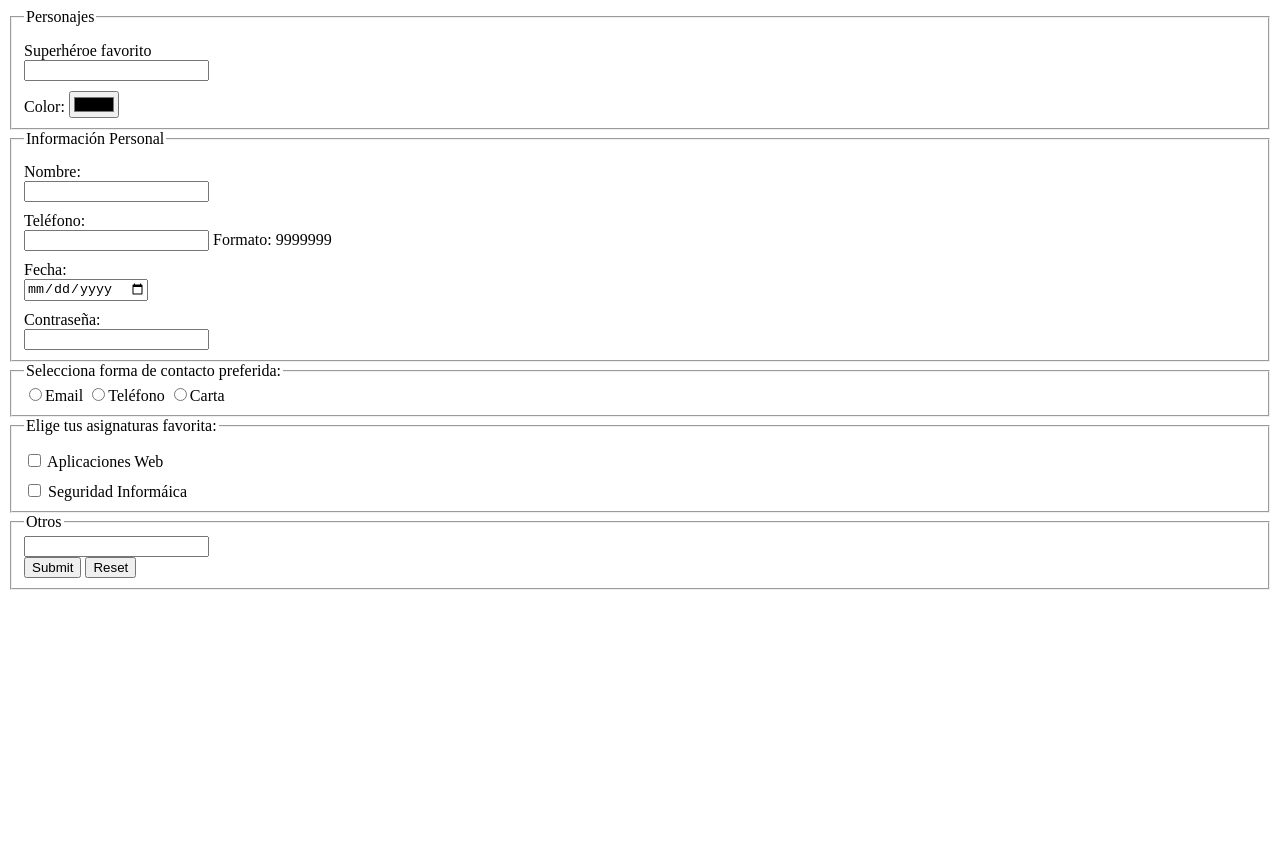
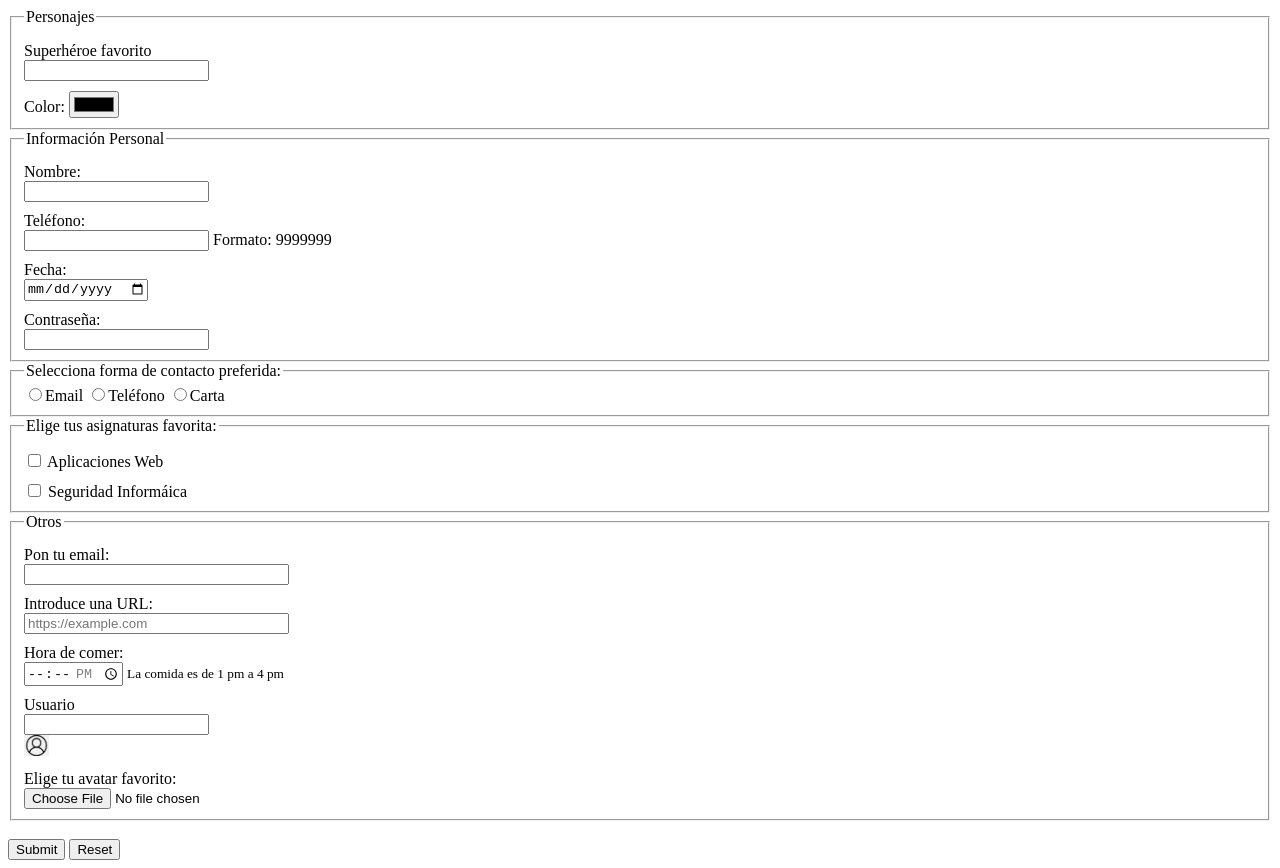
Before and after one commit to Atu69/13_atuel_soria, a plain HTML site: page 2.4.2/formulario2.html in a window 1280 px wide. Before the commit the page ends 800 px from the top, so only its background shows below. Drawn offline with Linux system fonts and the light colour scheme.

Commit message:
formularios

```diff
--- a/2.4.2/formulario2.html
+++ b/2.4.2/formulario2.html
@@ -66,7 +66,22 @@
           </fieldset>
           <fieldset>
             <legend>Otros</legend>
-            <input
+            <label for="email">Pon tu email:</label>
+            <input type="email" id="email" pattern=".+@example\.com" size="30" required />
+            <form>
+              <label for="url">Introduce una URL:</label>
+              <input type="url" name="url" id="url" placeholder="https://example.com" pattern="https://.*" size="30" required />
+            </form>
+            <label for="appt">Hora de comer:</label>
+            <input type="time" id="appt" name="appt" min="13:00" max="16:00" required />
+            <small>La comida es de 1 pm a 4 pm</small>
+            <div>
+              <label for="userId">Usuario</label>
+              <input type="text" id="userId" name="userId" />
+            </div>
+            <input type="image" id="image" alt="Login" style="width:25px" src="pichula.png" />
+            <label for="avatar">Elige tu avatar favorito:</label>
+            <input type="file" id="avatar" name="avatar" accept="image/png, image/jpeg" />
           </fieldset>
         <br>
         <input type="submit"> <input type="reset">
```
Also changed, not shown: index.html (+1 -0 lines), 2.4.2/pichula.png (added).
